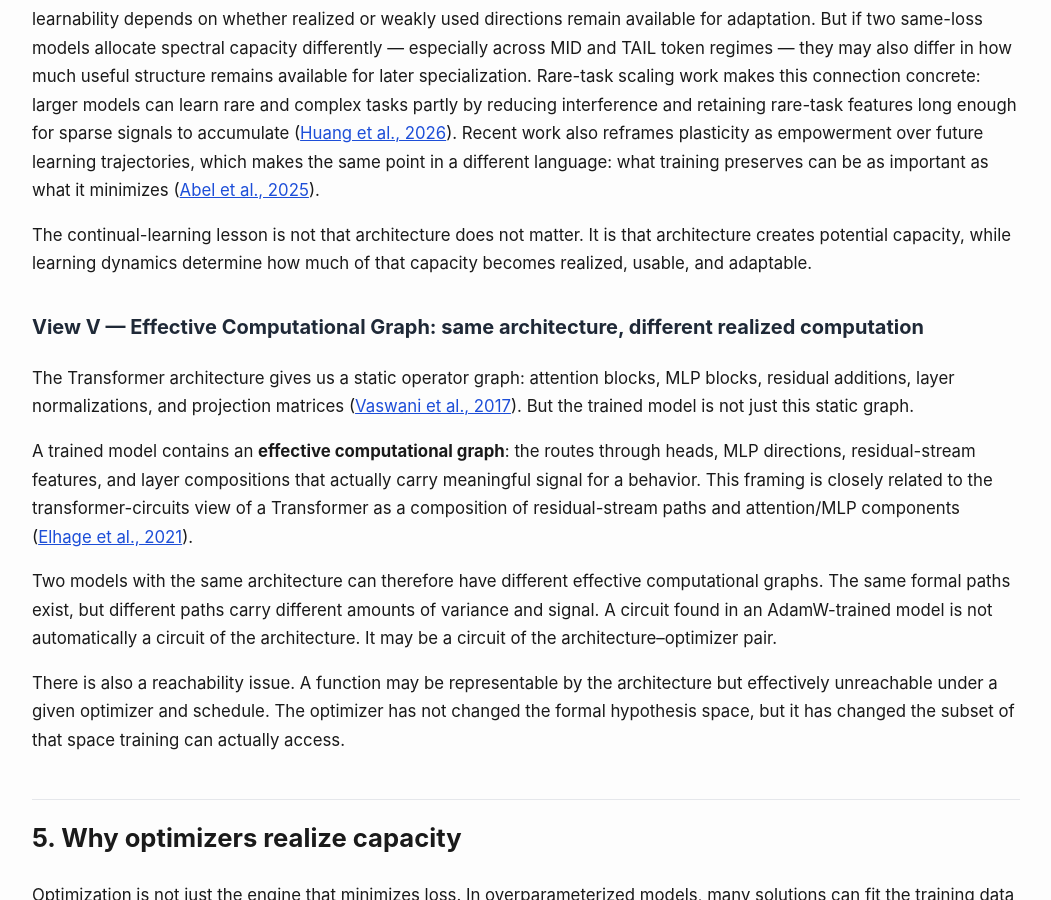
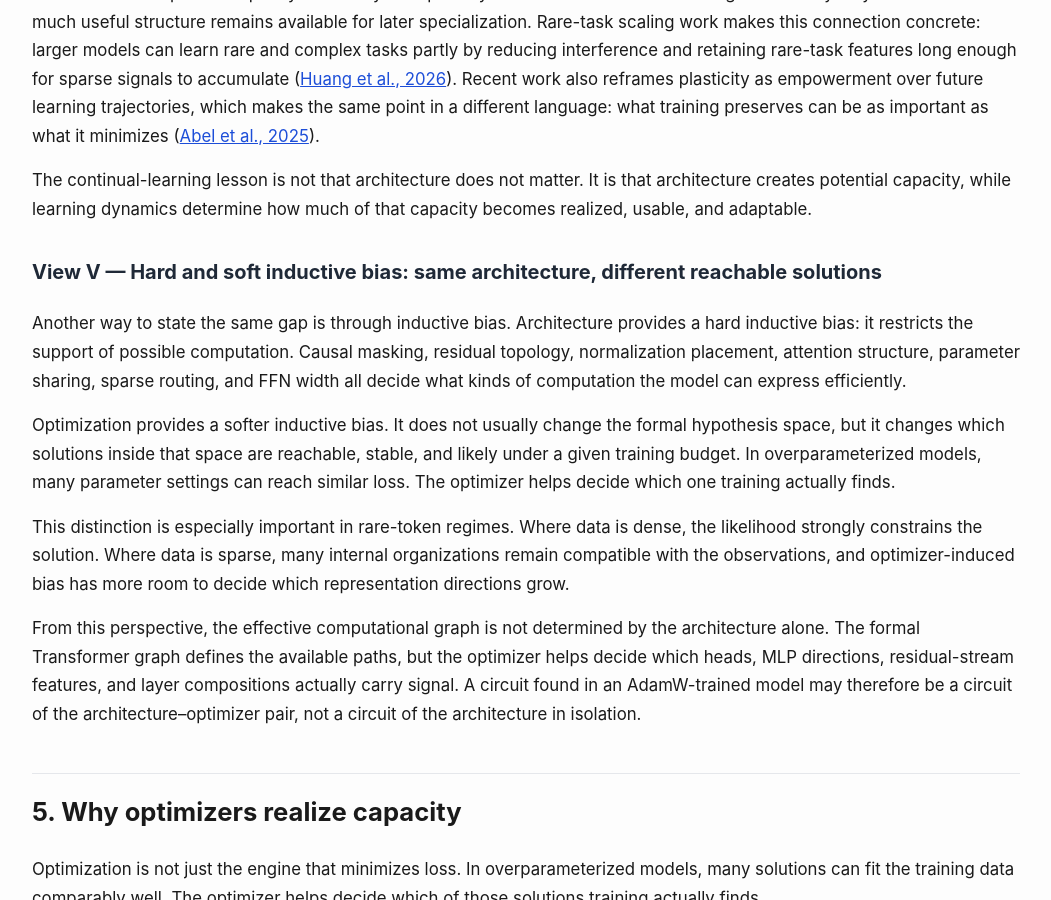
Before and after one commit to optimizer-scaling-laws/optimizer-scaling-laws.github.io, a Jekyll site: the page built from _posts/2026-06-18-architecture-creates-capacity-optimizers-realize-it.md, in a window 1280 px wide and 900 px high, scrolled down 12251 px. Shown: the whole window, without its empty margins (114-1165 px from the left). Built offline with Jekyll 4.4.1, drawn with Linux system fonts in a browser that asks for light colours; some of the changed text lies outside the part shown.

Commit message:
modify TL;DR and Five View Section

```diff
--- a/_posts/2026-06-18-architecture-creates-capacity-optimizers-realize-it.md
+++ b/_posts/2026-06-18-architecture-creates-capacity-optimizers-realize-it.md
@@ -22,11 +22,11 @@
 ## TL;DR
 {: #tldr }
 
-- **Same architecture, different capacity law.** Holding architecture, data, tokenizer, and FFN-width schedule fixed, optimizer choice changes the spectral-capacity scaling law realized inside FFN representations.
-- **Matched loss is not matched geometry.** Longer AdamW training improves validation perplexity without recovering the same dominant-mode capacity scaling reached by a different optimizer.
-- **The long tail exposes the gap.** In rare-token regimes, AdamW and Dion-1/16 realize much weaker dominant-mode capacity scaling than Muon and NorMuon under the same architecture.
-- **Several literatures point to the same failure mode.** Upstream–downstream transfer, rate–distortion, continual-learning plasticity, and effective computational graphs all warn that scalar performance does not fully describe the model training produced.
-- **The design object is the architecture–optimizer pair.** Architecture creates available capacity; optimization helps decide which parts become realized internal structure.
+We usually treat model capacity as something mostly determined by architecture: width, depth, parameter count, and data scale. But in our experiments, the same GPT-2 architecture trained on the same data with different optimizers realizes very different spectral scaling laws inside its FFN representations.
+
+The key finding is not just that optimizers affect loss. It is that two models can reach similar validation loss while organizing their internal representation space very differently, especially in rare-token regimes where data provides weaker constraints.
+
+This suggests a broader view: architecture defines the space of possible computation, but the optimizer helps determine which parts of that space become usable. Capacity is therefore not purely architectural. It is realized by the architecture–optimizer pair.
 
 That is the controlled fact behind this post. Scaling laws made us good at asking how loss changes with parameters, data, and compute. They left a quieter question under-measured: when we add capacity to a model, does training actually use it?
 
@@ -149,9 +149,9 @@
 ## 4. Five views of the same gap
 {: #five-views-of-the-same-gap }
 
-The empirical result is one instance of a broader pattern: scalar training success does not fully describe the internal state of the learned model. Upstream–downstream transfer, rate–distortion, realized capacity, continual learning, and effective computational graphs all point to the same warning: loss and architecture do not fully specify the trained model.
+The empirical result is one instance of a broader pattern: scalar training success does not fully describe the internal state of the learned model. Upstream–downstream transfer, rate–distortion, realized capacity, continual-learning plasticity, and inductive-bias views all point to the same warning: loss and architecture do not fully specify the trained model.
 
-Optimizer-induced spectral scaling gives these views a concrete pretraining-science object: **the width-to-capacity conversion law of a fixed architecture can change with the optimizer.**
+Optimizer-induced spectral scaling gives these views a concrete pretraining-science object: the width-to-capacity conversion law of a fixed architecture can change with the optimizer.
 
 ### View I — Upstream–downstream gap: same loss is not same usefulness
 {: #view-i-upstream-downstream-gap }
@@ -268,16 +268,16 @@
 
 The continual-learning lesson is not that architecture does not matter. It is that architecture creates potential capacity, while learning dynamics determine how much of that capacity becomes realized, usable, and adaptable.
 
-### View V — Effective Computational Graph: same architecture, different realized computation
-{: #view-v-effective-computational-graph }
+### View V — Hard and soft inductive bias: same architecture, different reachable solutions
+{: #view-v-hard-and-soft-inductive-bias }
 
-The Transformer architecture gives us a static operator graph: attention blocks, MLP blocks, residual additions, layer normalizations, and projection matrices ([Vaswani et al., 2017](https://arxiv.org/abs/1706.03762)). But the trained model is not just this static graph.
+Another way to state the same gap is through inductive bias. Architecture provides a hard inductive bias: it restricts the support of possible computation. Causal masking, residual topology, normalization placement, attention structure, parameter sharing, sparse routing, and FFN width all decide what kinds of computation the model can express efficiently.
 
-A trained model contains an **effective computational graph**: the routes through heads, MLP directions, residual-stream features, and layer compositions that actually carry meaningful signal for a behavior. This framing is closely related to the transformer-circuits view of a Transformer as a composition of residual-stream paths and attention/MLP components ([Elhage et al., 2021](https://transformer-circuits.pub/2021/framework/index.html)).
+Optimization provides a softer inductive bias. It does not usually change the formal hypothesis space, but it changes which solutions inside that space are reachable, stable, and likely under a given training budget. In overparameterized models, many parameter settings can reach similar loss. The optimizer helps decide which one training actually finds.
 
-Two models with the same architecture can therefore have different effective computational graphs. The same formal paths exist, but different paths carry different amounts of variance and signal. A circuit found in an AdamW-trained model is not automatically a circuit of the architecture. It may be a circuit of the architecture–optimizer pair.
+This distinction is especially important in rare-token regimes. Where data is dense, the likelihood strongly constrains the solution. Where data is sparse, many internal organizations remain compatible with the observations, and optimizer-induced bias has more room to decide which representation directions grow.
 
-There is also a reachability issue. A function may be representable by the architecture but effectively unreachable under a given optimizer and schedule. The optimizer has not changed the formal hypothesis space, but it has changed the subset of that space training can actually access.
+From this perspective, the effective computational graph is not determined by the architecture alone. The formal Transformer graph defines the available paths, but the optimizer helps decide which heads, MLP directions, residual-stream features, and layer compositions actually carry signal. A circuit found in an AdamW-trained model may therefore be a circuit of the architecture–optimizer pair, not a circuit of the architecture in isolation.
 
 ## 5. Why optimizers realize capacity
 {: #why-optimizers-realize-capacity }
```
